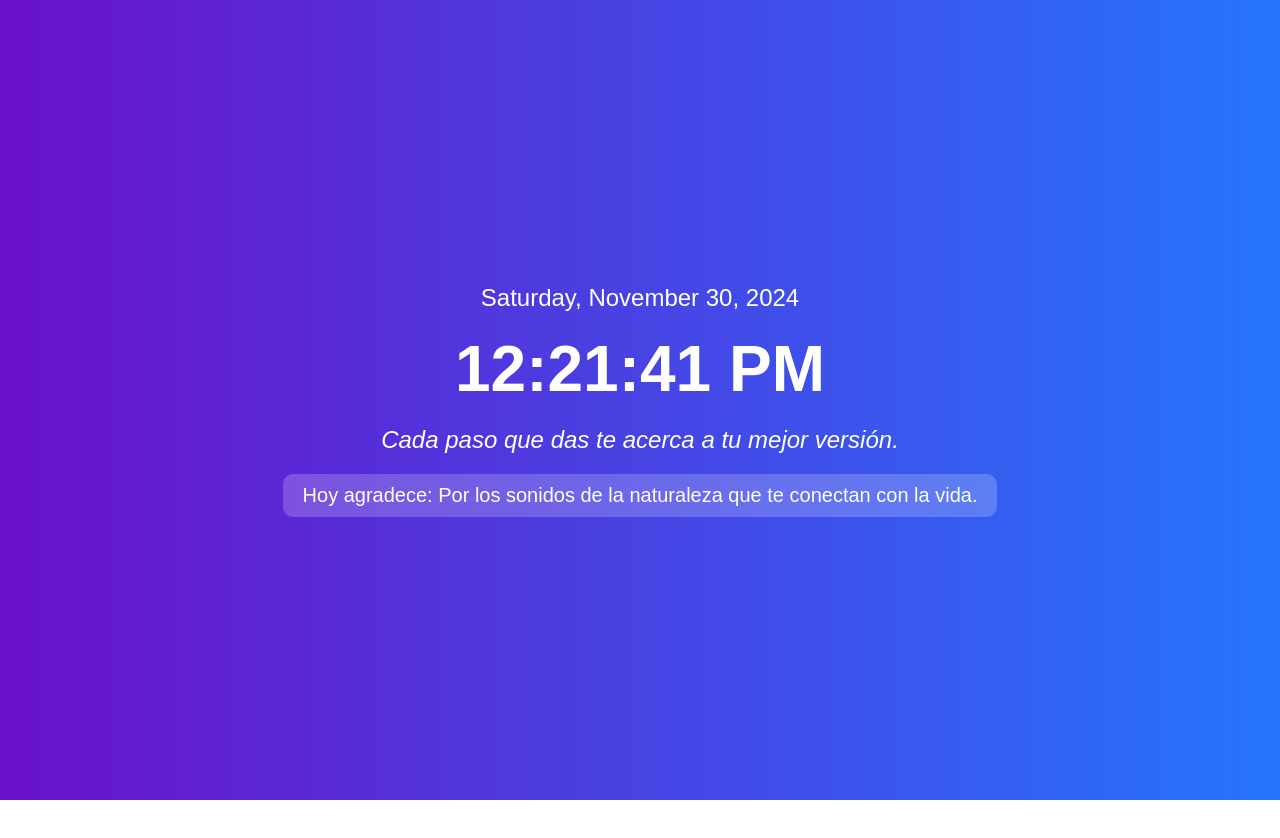
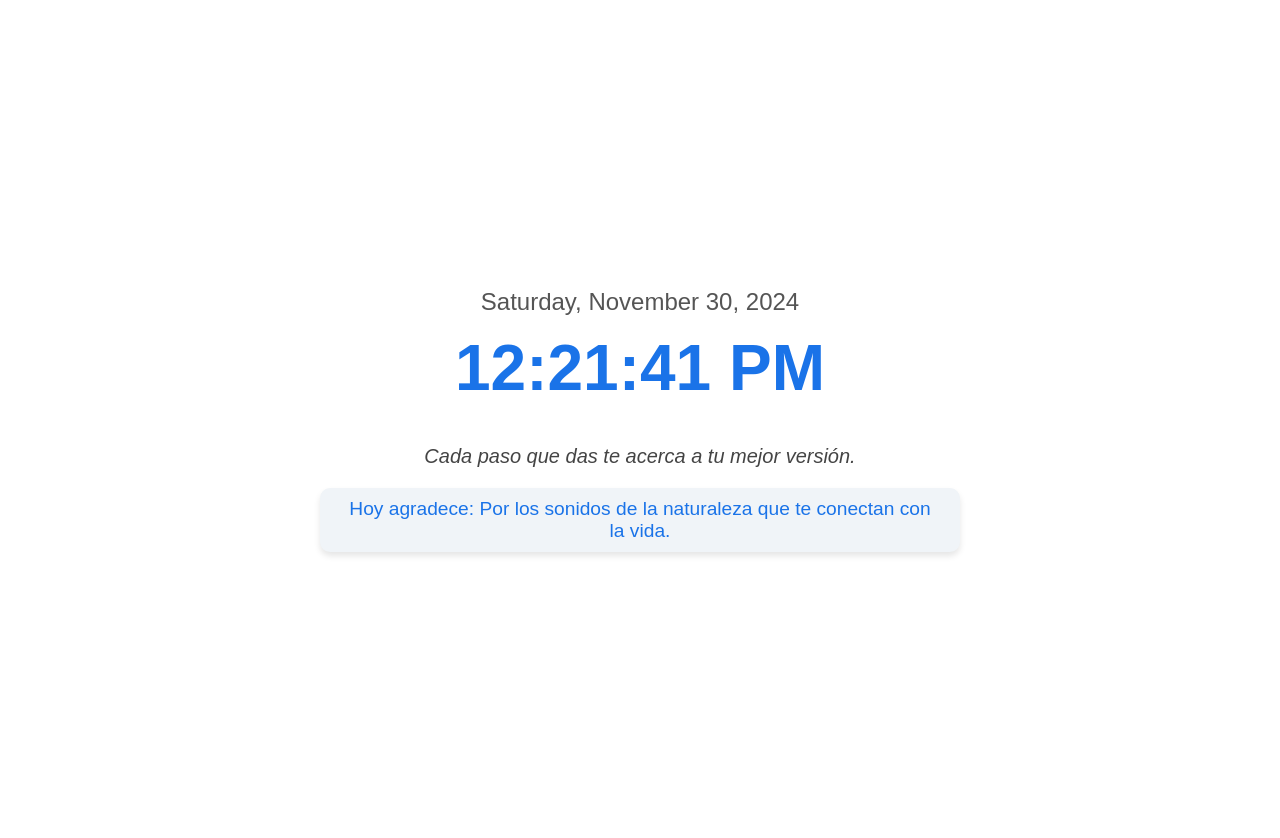
Before and after one commit to emiliagr2102/ClockPowerHour, a plain HTML site: page index.html in a window 1280 px wide. Before the commit the page ends 800 px from the top, so only its background shows below. Drawn offline with Linux system fonts and the light colour scheme.

Commit message:
Update styles.css

```diff
--- a/styles.css
+++ b/styles.css
@@ -1,35 +1,44 @@
+/* Estilos básicos */
 body {
-    font-family: 'Arial', sans-serif;
+    font-family: 'Poppins', sans-serif;
     display: flex;
     flex-direction: column;
     justify-content: center;
     align-items: center;
     height: 100vh;
     margin: 0;
-    background: linear-gradient(to right, #6a11cb, #2575fc);
-    color: white;
+    background-color: #ffffff;
+    color: #333333;
     text-align: center;
+    padding: 20px;
 }
 
 #time {
     font-size: 4rem;
     font-weight: bold;
+    color: #1a73e8;
+    margin-bottom: 20px;
 }
 
 #date {
     font-size: 1.5rem;
-    margin-bottom: 20px;
+    margin-bottom: 15px;
+    color: #555555;
 }
 
 #quote {
-    font-size: 1.5rem;
+    font-size: 1.25rem;
     font-style: italic;
     margin: 20px;
+    color: #444444;
 }
 
 #gratitude {
-    font-size: 1.25rem;
-    background: rgba(255, 255, 255, 0.2);
+    font-size: 1.2rem;
+    background-color: #f0f4f8;
+    color: #1a73e8;
     padding: 10px 20px;
     border-radius: 10px;
+    box-shadow: 0 4px 6px rgba(0, 0, 0, 0.1);
+    max-width: 600px;
 }
```
